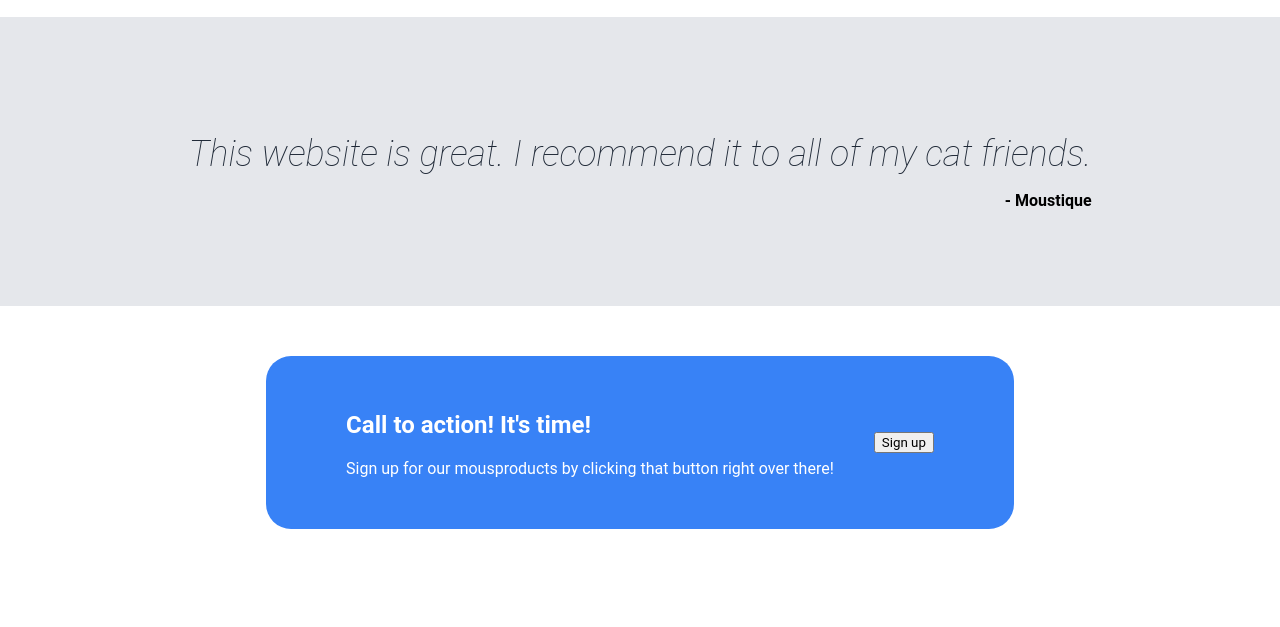
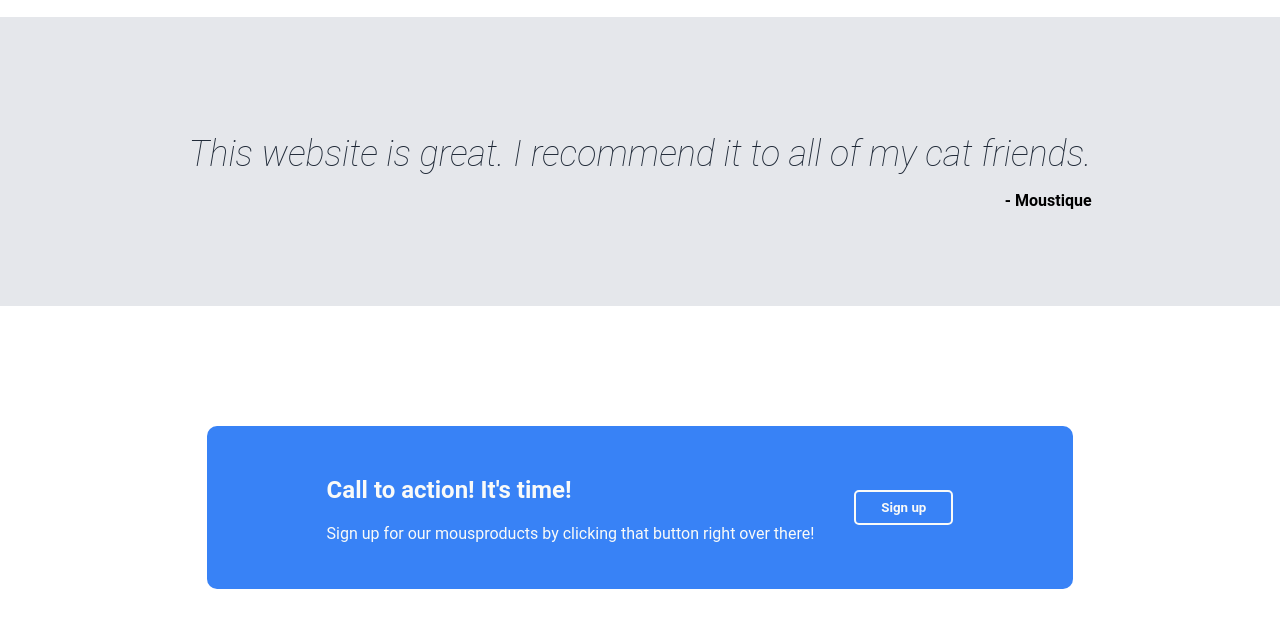
Before and after one commit to PaulSavagner/landing-page-exercice, a plain HTML site: page index.html in a window 1280 px wide. Shown: the part 1246-1873 px from the top of the page. Before the commit the page ends 1825 px from the top, so only its background shows below. Drawn offline with Linux system fonts and the light colour scheme.

Commit message:
Complete the ad

```diff
--- a/style.css
+++ b/style.css
@@ -175,10 +175,10 @@ p.quote-author {
   display: flex;
   align-items: center;
   justify-content: center;
-  margin: 50px 30px;
+  margin: 120px 30px;
   padding: 30px;
   background-color: #3882F6;
-  border-radius: 25px;
+  border-radius: 10px;
 }
 
 .ad {
@@ -186,6 +186,16 @@ p.quote-author {
   justify-content: space-around;
   align-items: center;
   gap: 40px;
-  padding: 5px 50px;
-  color: white;
+  padding: 0px 90px;
+  color: #f9faf8;
 }
+
+.ad-right-side button {
+  background-color: #3882F6;
+  border-color: #f9faf8;
+  color: #f9faf8;
+  border: #f9faf8 solid 2px;
+  border-radius: 5px;
+  padding: 8px 25px;
+  font-weight: bold;
+}
```
